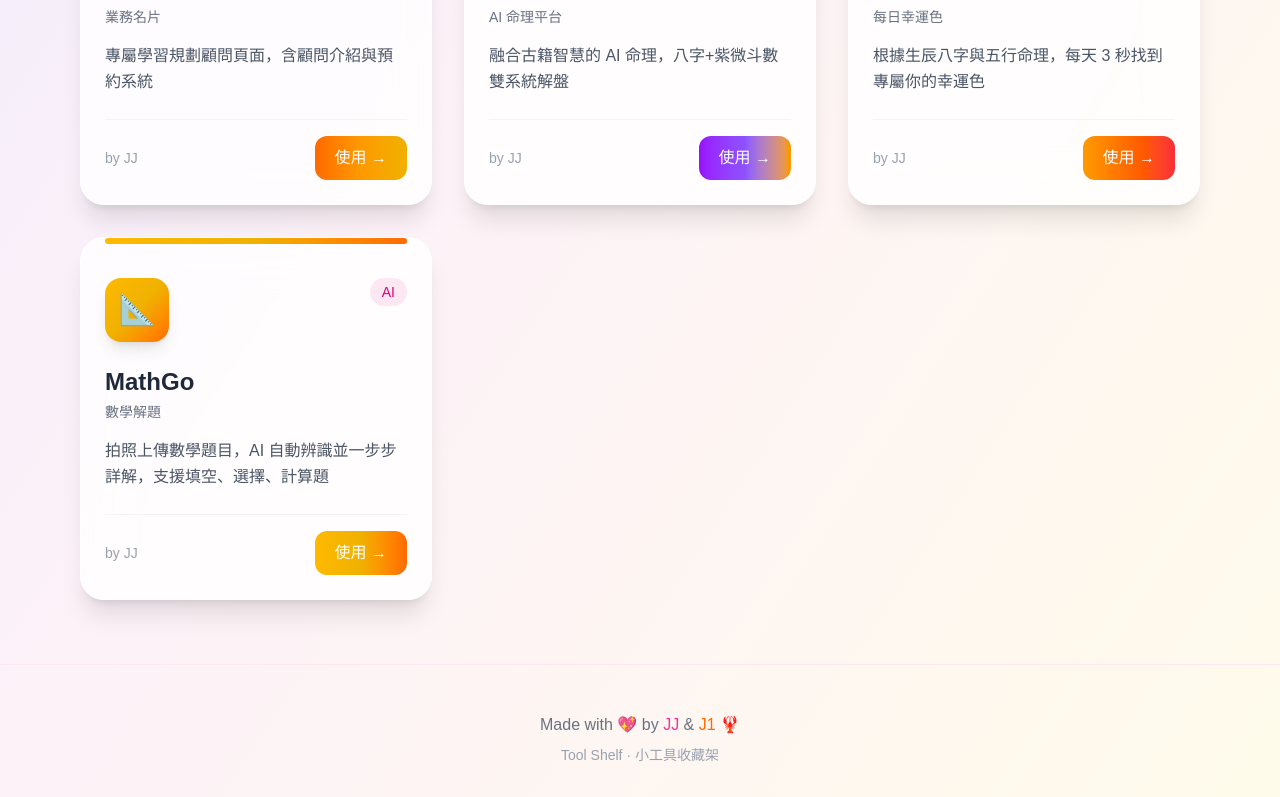
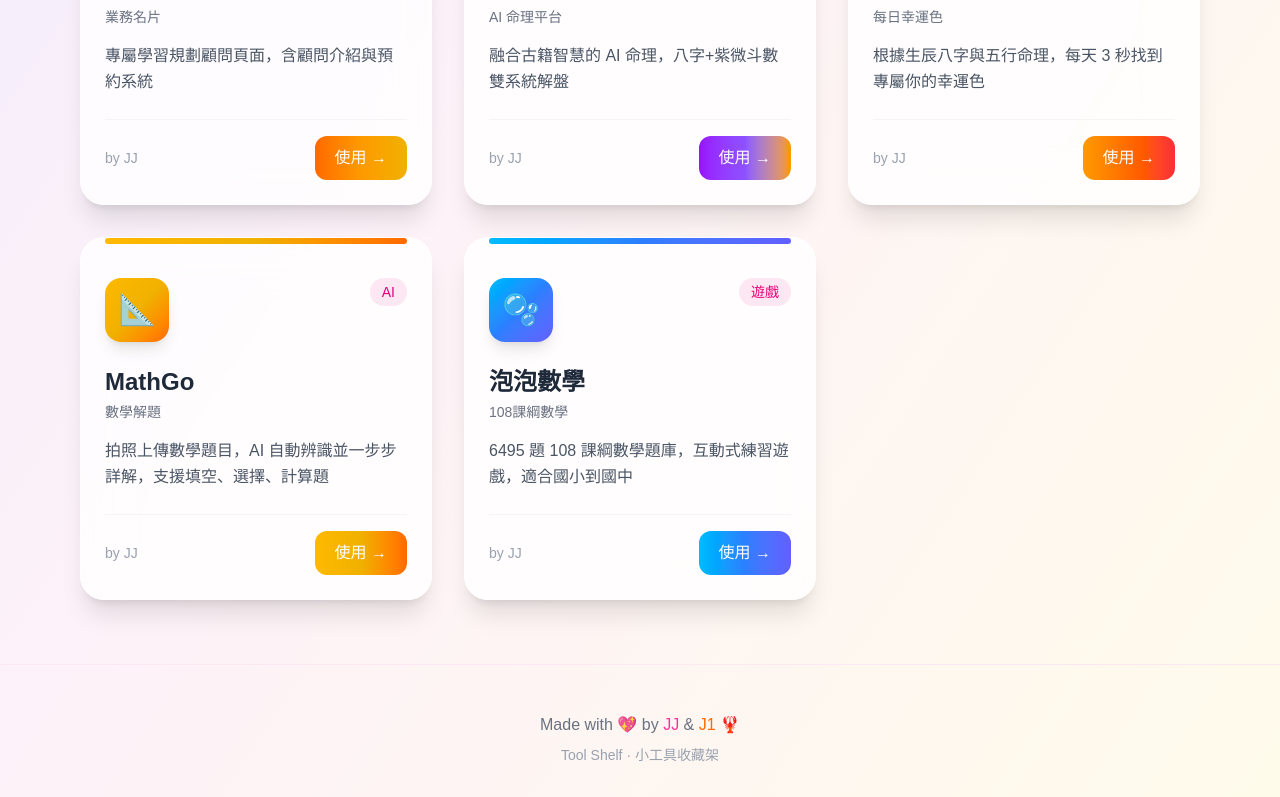
Before and after one commit to hchiachi6753-coder/tool-shelf, a Next.js app: page / in a window 1280 px wide. Shown: the part 1137-1934 px from the top of the page. Built offline with nearby package versions, Linux system fonts and the light colour scheme.

Commit message:
✨ 新增泡泡數學到 Tool Shelf
- 6495 題 108 課綱數學題庫
- 互動式練習遊戲
- URL: https://bubble-math.vercel.app

```diff
--- a/src/app/page.tsx
+++ b/src/app/page.tsx
@@ -94,6 +94,19 @@
     url: 'https://math-solver-amber.vercel.app',
     author: 'JJ',
     date: '2026-03-25',
+  },
+  {
+    id: 'bubble-math',
+    name: '泡泡數學',
+    nameZh: '108課綱數學',
+    description: '6495 題 108 課綱數學題庫，互動式練習遊戲，適合國小到國中',
+    icon: '🫧',
+    gradient: 'from-sky-400 via-blue-500 to-indigo-500',
+    bgGlow: 'bg-sky-500/20',
+    category: '遊戲',
+    url: 'https://bubble-math.vercel.app',
+    author: 'JJ',
+    date: '2026-03-30',
   },
 ];
 
```
